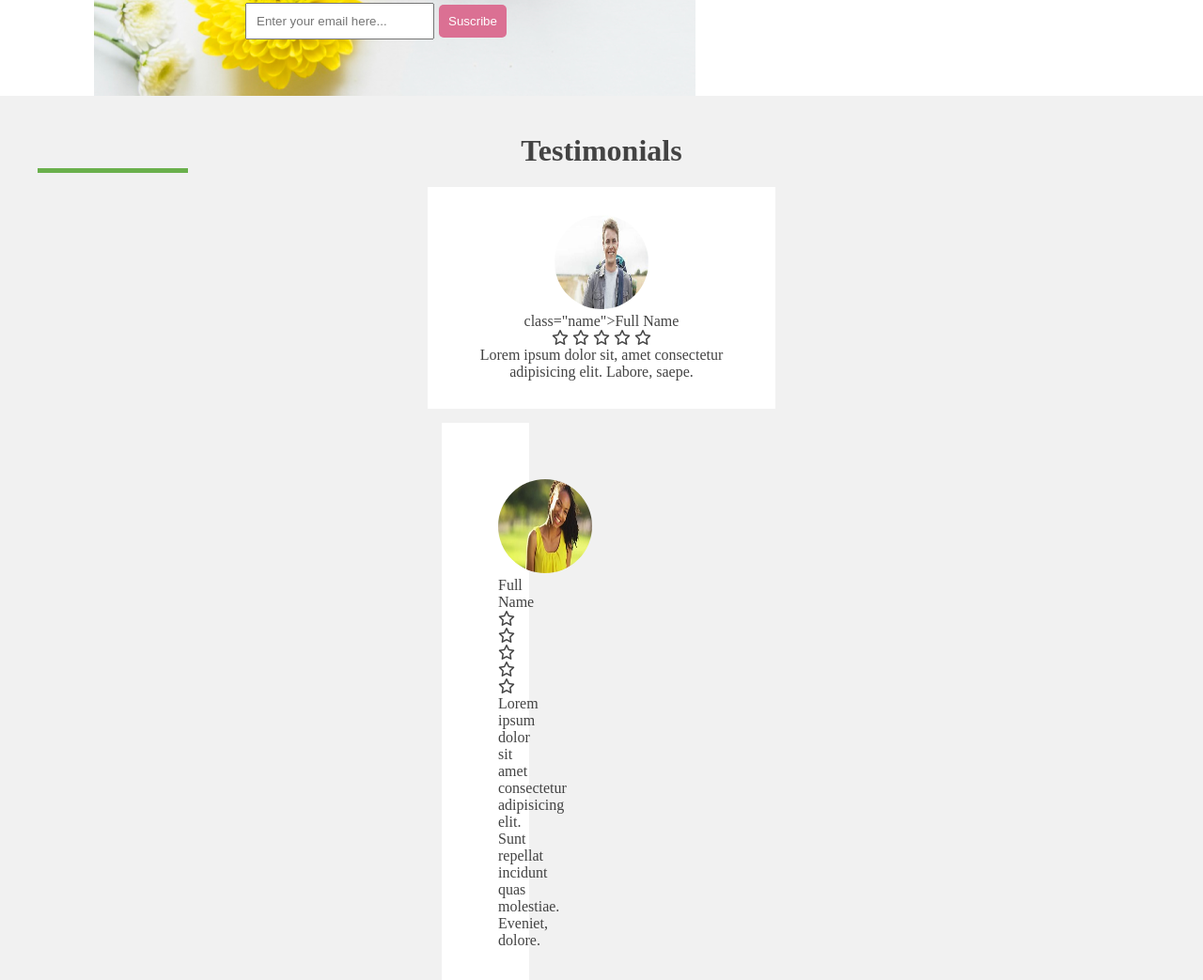
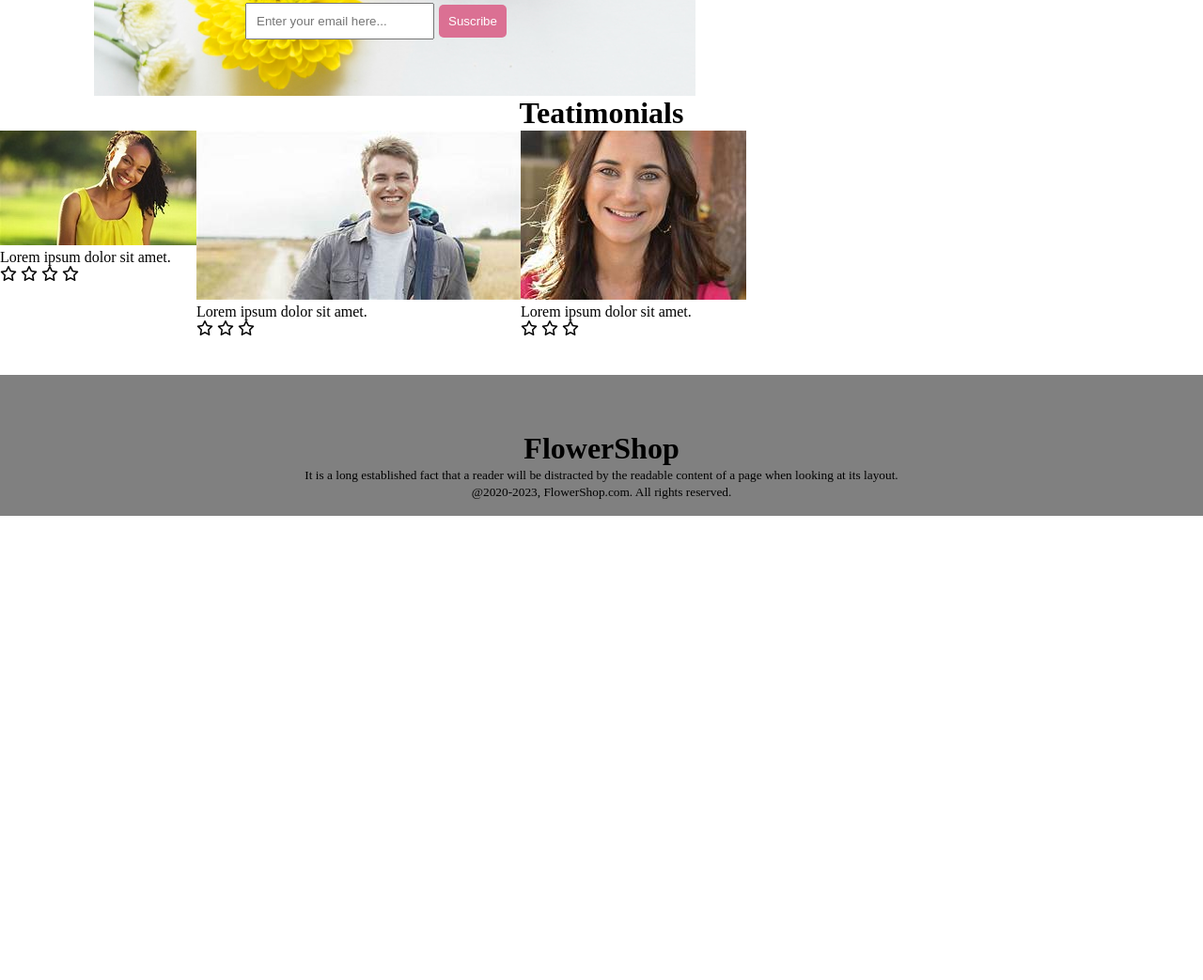
Before and after one commit to FaizaBinteAmir/assingment1-repo, a plain HTML site: page index.html in a window 1280 px wide. Shown: the part 1356-2399 px from the top of the page at 94% size. After the commit the page ends 1905 px from the top, so only its background shows below. Drawn offline with Linux system fonts and the light colour scheme.

Commit message:
my second commit

```diff
--- a/index.html
+++ b/index.html
@@ -69,53 +69,32 @@
     </div>
     </div>
     </div>
-    <div class="testimonials">
-        <div class="inner">
-            <h1>Testimonials</h1>
-            <div class="border"></div>
+    <h1 style="text-align: center;">Teatimonials</h1>
+    <div class="tes">
+        <div>
+            <img src="images/th.jpg" alt="">
+            <p>Lorem ipsum dolor sit amet.</p>
+            <i class="fa-regular fa-star"></i>
+            <i class="fa-regular fa-star"></i>
+            <i class="fa-regular fa-star"></i>
+            <i class="fa-regular fa-star"></i>
 
-            <div class="row">
-                <div class="col">
-                    <div class="testimonial">
-                        <img src="images/th (1).jpg" alt="">
-                        <div> class="name">Full Name</div>
-
-                        <div class="stars">
-                            <i class="fa-regular fa-star"></i>
-                            <i class="fa-regular fa-star"></i>
-                            <i class="fa-regular fa-star"></i>
-                            <i class="fa-regular fa-star"></i>
-                            <i class="fa-regular fa-star"></i>
-                    </div>
-                    <p>Lorem ipsum dolor sit, amet consectetur adipisicing elit. Labore, saepe.</p>
-                </div>
-                <div class="col">
-                    <div class="testimonial">
-                    <div class="testimonial">
-                        <img src="images/th.jpg" alt="">
-                        <div class="name">Full Name</div>
-                        <div class="stars">
-                            <i class="fa-regular fa-star"></i>
-                            <i class="fa-regular fa-star"></i>
-                            <i class="fa-regular fa-star"></i>
-                            <i class="fa-regular fa-star"></i>
-                            <i class="fa-regular fa-star"></i>
-            </div>
-<p>Lorem ipsum dolor sit amet consectetur adipisicing elit. Sunt repellat incidunt quas molestiae. Eveniet, dolore.</p>
         </div>
-        <div class="col">
-            <div class="testimonial">
-                <img src="images/th (2).jpg" alt="">
-                <div class="name">Full Name</div>
-                <div class="stars">
-                    <i class="fa-regular fa-star"></i>
-                    <i class="fa-regular fa-star"></i>
-                    <i class="fa-regular fa-star"></i>
-                    <i class="fa-regular fa-star"></i>
-                    <i class="fa-regular fa-star"></i>
-
+        <div>
+            <img src="images/th (1).jpg" alt="">
+            <p>Lorem ipsum dolor sit amet.</p>
+            <i class="fa-regular fa-star"></i>
+            <i class="fa-regular fa-star"></i>
+            <i class="fa-regular fa-star"></i>
+        </div>
+        <div>
+            <img src="images/th (2).jpg" alt="">
+            <p>Lorem ipsum dolor sit amet.</p>
+            <i class="fa-regular fa-star"></i>
+            <i class="fa-regular fa-star"></i>
+            <i class="fa-regular fa-star"></i>
+        </div>
     </div>
-    <p>Lorem, ipsum dolor sit amet consectetur adipisicing elit. Aperiam animi est voluptatibus dolorem illum architecto quia doloribus. Facere, non at?</p>
     </main>
     <footer>
         <div class="footer">
--- a/style.css
+++ b/style.css
@@ -14,6 +14,7 @@
     margin-top: 40px;
     padding-left: 30px;
     width: 100%;
+    position: relative;
 }
 .pic1{
     width: 200px;
@@ -112,7 +113,7 @@ align-items: center;
 }
 .heading{
     margin-top: 40px;
-    padding-top: 60px; */
+    padding-top: 60px;
 }
 .mt4{
     text-align: center;
@@ -163,7 +164,6 @@ border-width: 900px;
     border-radius: 8px;
 background: rgba(39, 39, 39, 0.05);
 padding: 50px;
-pa
 }
 .testimonials{
     padding: 40px 0;
@@ -198,8 +198,21 @@ pa
     background-color: #fff;
     padding: 30px;
 }
+
 .testimonial img{
     width: 100px;
     height: 100px;
     border-radius: 50%;
 }
+.name{
+    font-size: 20px;
+    text-transform: uppercase;
+    margin: 20px 0;
+}
+.starts{
+    color: #6ab04c;
+    margin-bottom: 20px;
+}
+.tes{
+    display: flex;
+}
```
